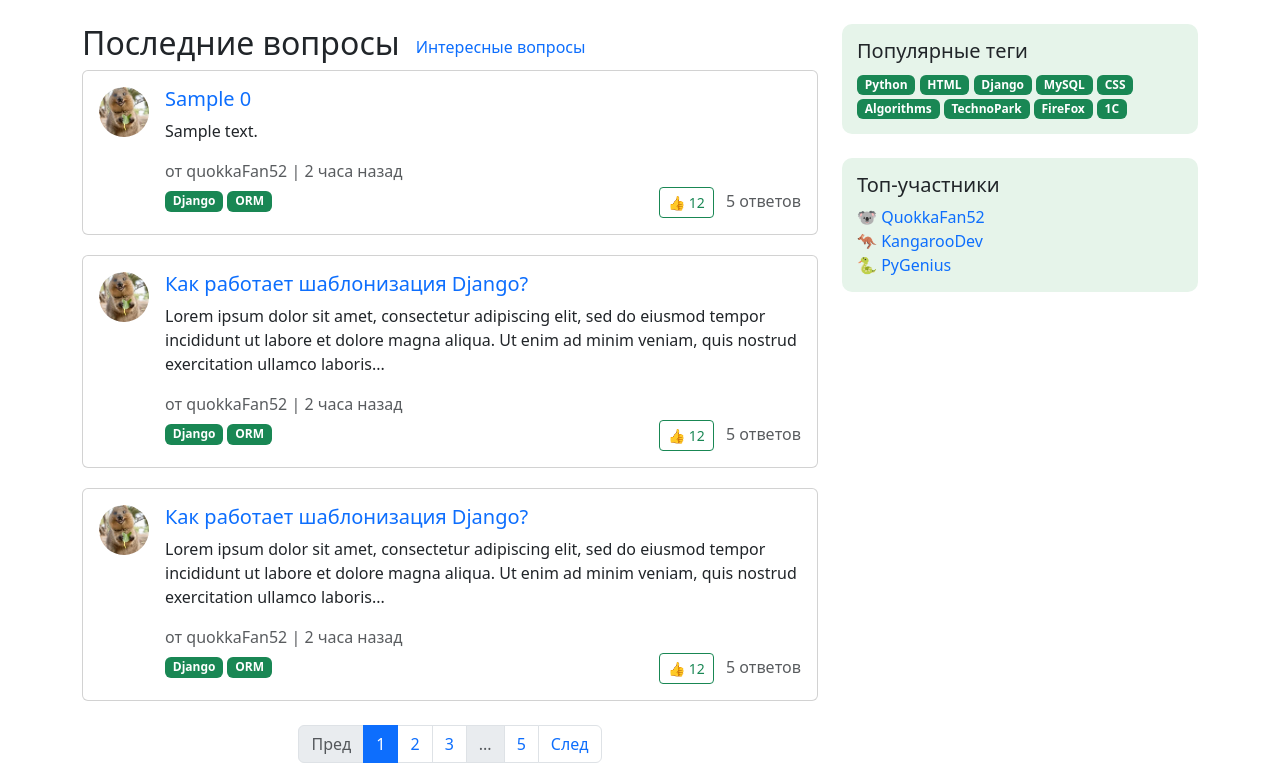
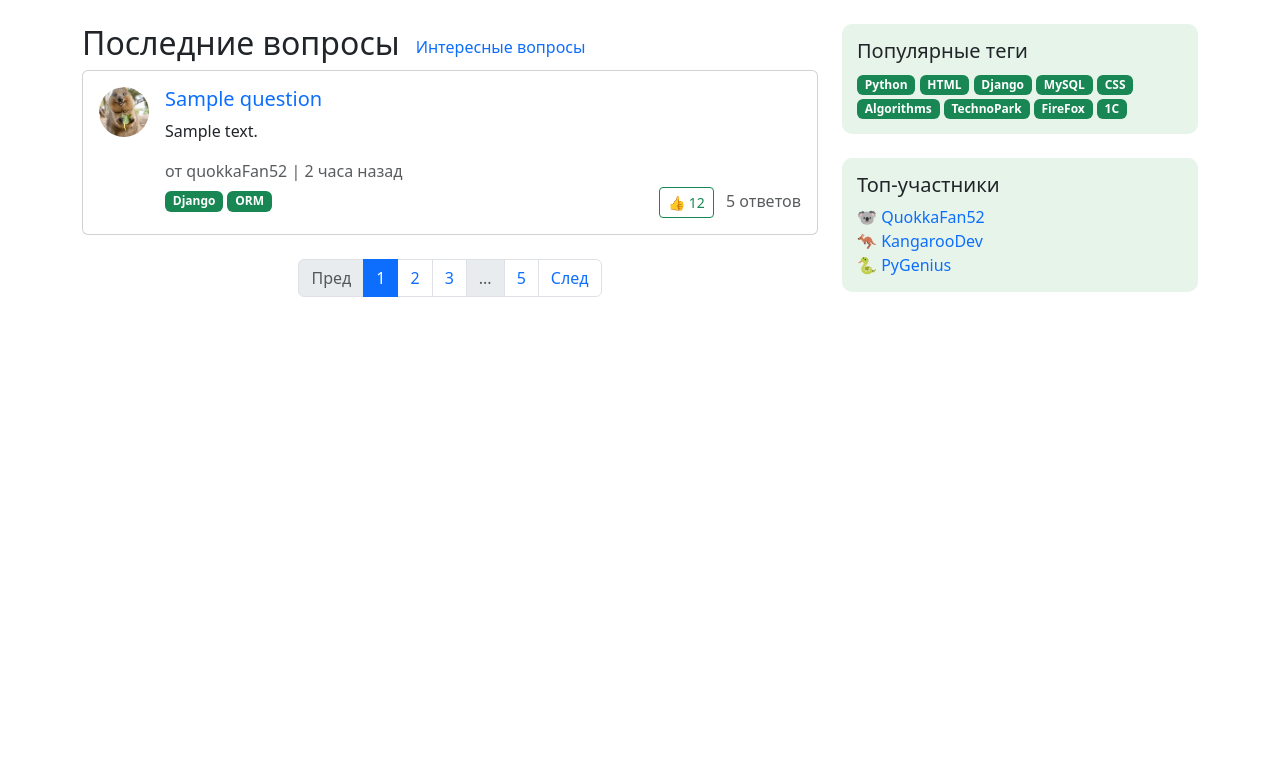
Before and after one commit to DemiurgeRV/TP_WEB, a Django app: template ask_quokka/templates/index.html in a window 1280 px wide. Shown: the part 76-855 px from the top of the page. After the commit the page ends 373 px from the top, so only its background shows below. Run offline with Django 5.2, Linux system fonts and the light colour scheme; the template is opened without the code that fills it: most values are stand-ins (such as "Sample title", 1, 10 or a date in 2020).

Commit message:
add cycle for

```diff
--- a/ask_quokka/templates/index.html
+++ b/ask_quokka/templates/index.html
@@ -51,12 +51,13 @@
                     <a href="#">Интересные вопросы</a>
                 </div>
 
+                {% for question in questions %}
                     <div class="card question-card">
                         <div class="card-body d-flex">
                             <img src="{% static '/img/quokka-ava.jpg' %}" alt="avatar" class="rounded-circle me-3" width="50" height="50">
                             <div class="flex-grow-1">
-                            <h5 class="card-title"><a href="#">{{ questions.0.title }}</a></h5>
-                            <p class="card-text">{{ questions.0.text }}</p>
+                                <h5 class="card-title"><a href="#">{{ question.title }}</a></h5>
+                                <p class="card-text">{{ question.text }}</p>
                                 <p class="mb-1 text-muted">от quokkaFan52 | 2 часа назад</p>
                                 <div class="d-flex justify-content-between">
                                     <div>
@@ -71,52 +72,7 @@
                             </div>
                         </div>
                     </div>
-
-                <div class="card question-card">
-                    <div class="card-body d-flex">
-                        <img src="../static/img/quokka-ava.jpg" alt="avatar" class="rounded-circle me-3" width="50" height="50">
-                        <div class="flex-grow-1">
-                            <h5 class="card-title"><a href="#">Как работает шаблонизация Django?</a></h5>
-                            <p class="card-text">Lorem ipsum dolor sit amet, consectetur adipiscing elit,
-                              sed do eiusmod tempor incididunt ut labore et dolore magna aliqua.
-                              Ut enim ad minim veniam, quis nostrud exercitation ullamco laboris...</p>
-                            <p class="mb-1 text-muted">от quokkaFan52 | 2 часа назад</p>
-                            <div class="d-flex justify-content-between">
-                                <div>
-                                    <a href="#" class="badge bg-success">Django</a>
-                                    <a href="#" class="badge bg-success">ORM</a>
-                                </div>
-                                <div>
-                                    <button class="btn btn-sm btn-outline-success me-2">👍 12</button>
-                                    <span class="text-muted">5 ответов</span>
-                                </div>
-                            </div>
-                        </div>
-                    </div>
-                </div>
-
-                <div class="card question-card">
-                    <div class="card-body d-flex">
-                        <img src="../static/img/quokka-ava.jpg" alt="avatar" class="rounded-circle me-3" width="50" height="50">
-                        <div class="flex-grow-1">
-                            <h5 class="card-title"><a href="#">Как работает шаблонизация Django?</a></h5>
-                            <p class="card-text">Lorem ipsum dolor sit amet, consectetur adipiscing elit,
-                              sed do eiusmod tempor incididunt ut labore et dolore magna aliqua.
-                              Ut enim ad minim veniam, quis nostrud exercitation ullamco laboris...</p>
-                            <p class="mb-1 text-muted">от quokkaFan52 | 2 часа назад</p>
-                            <div class="d-flex justify-content-between">
-                                <div>
-                                    <a href="#" class="badge bg-success">Django</a>
-                                    <a href="#" class="badge bg-success">ORM</a>
-                                </div>
-                                <div>
-                                    <button class="btn btn-sm btn-outline-success me-2">👍 12</button>
-                                    <span class="text-muted">5 ответов</span>
-                                </div>
-                            </div>
-                        </div>
-                    </div>
-                </div>
+                {% endfor %}
 
                 <nav>
                     <ul class="pagination justify-content-center mt-4">
```
Lines whose indentation alone changed are shown as unchanged.
